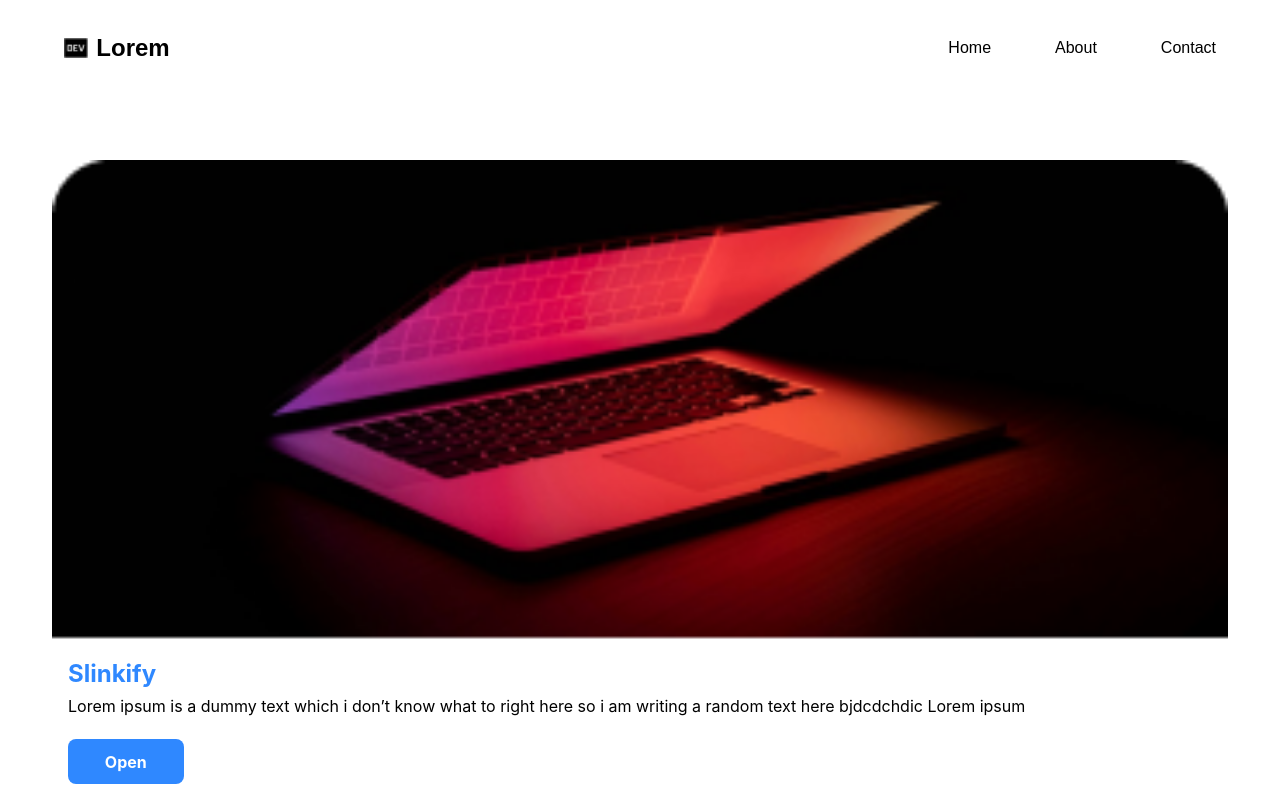
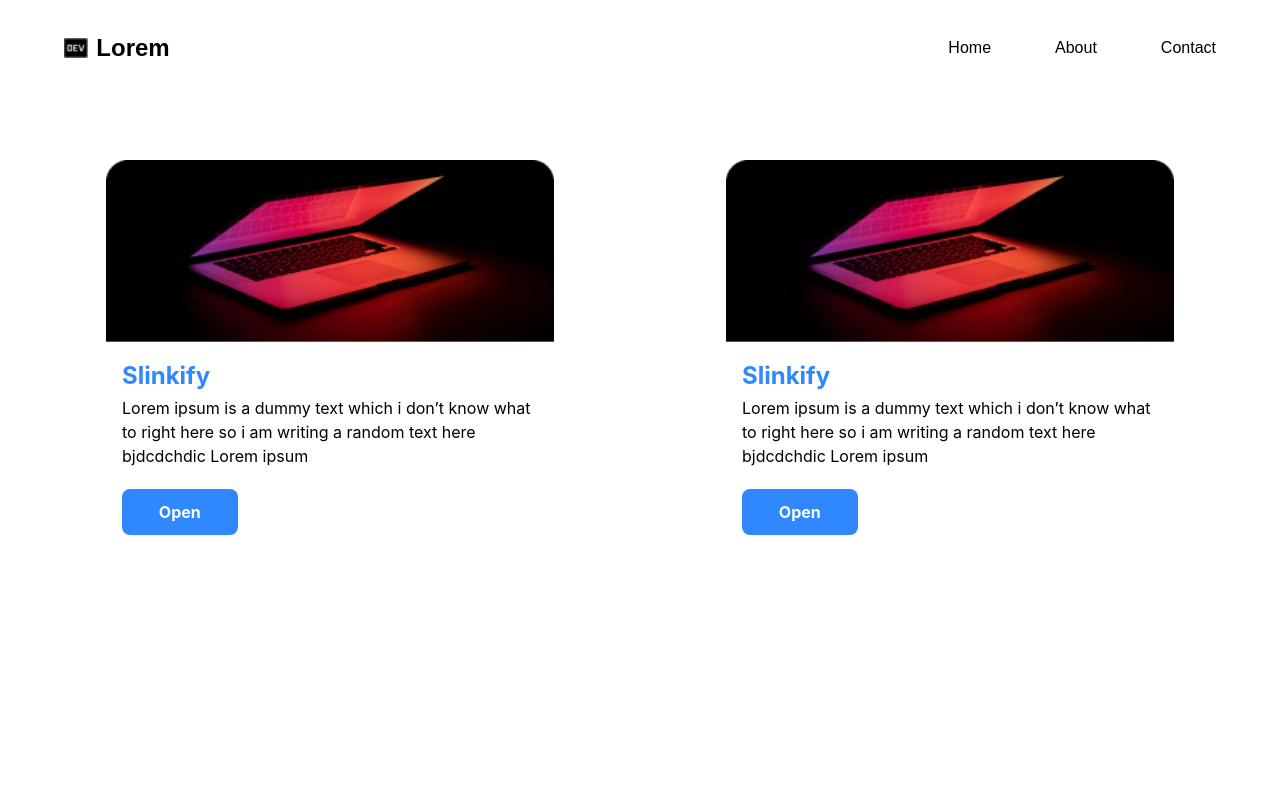
Before and after one commit to kshitijjj/my-code, a React (Create React App) app: page / in a window 1280 px wide. Shown: the top 800 px of the page. Built offline with nearby package versions, Linux system fonts and the light colour scheme.

Commit message:
updated home component

```diff
--- a/src/Components/Card.jsx
+++ b/src/Components/Card.jsx
@@ -3,7 +3,7 @@ import React from 'react';
 function Card (props){
     return (
        <>
-       <div className="flex flex-col rounded-lg mt-[4rem] ">
+       <div className="flex flex-col rounded-lg mt-[4rem] md:max-w-md">
             <img src="../1.png" alt="" srcset="" />
             <div className="pt-[0.8rem] px-[1rem]">
                 <p className="text-[#2F88FF] font-bold text-2xl leading-10">Slinkify</p>
--- a/src/Components/Home.jsx
+++ b/src/Components/Home.jsx
@@ -6,7 +6,7 @@ const Home = () => {
     return (
         <>
         <Navbar/>
-        <div className="flex flex-col justify-center px-[3.25rem] gap-16 text-left pb-[6rem]">
+        <div className="flex md:flex-row flex-col justify-center px-[3.25rem] gap-16 text-left pb-[6rem] md:justify-around">
         <Card/>
         <Card/>
         </div>
```
